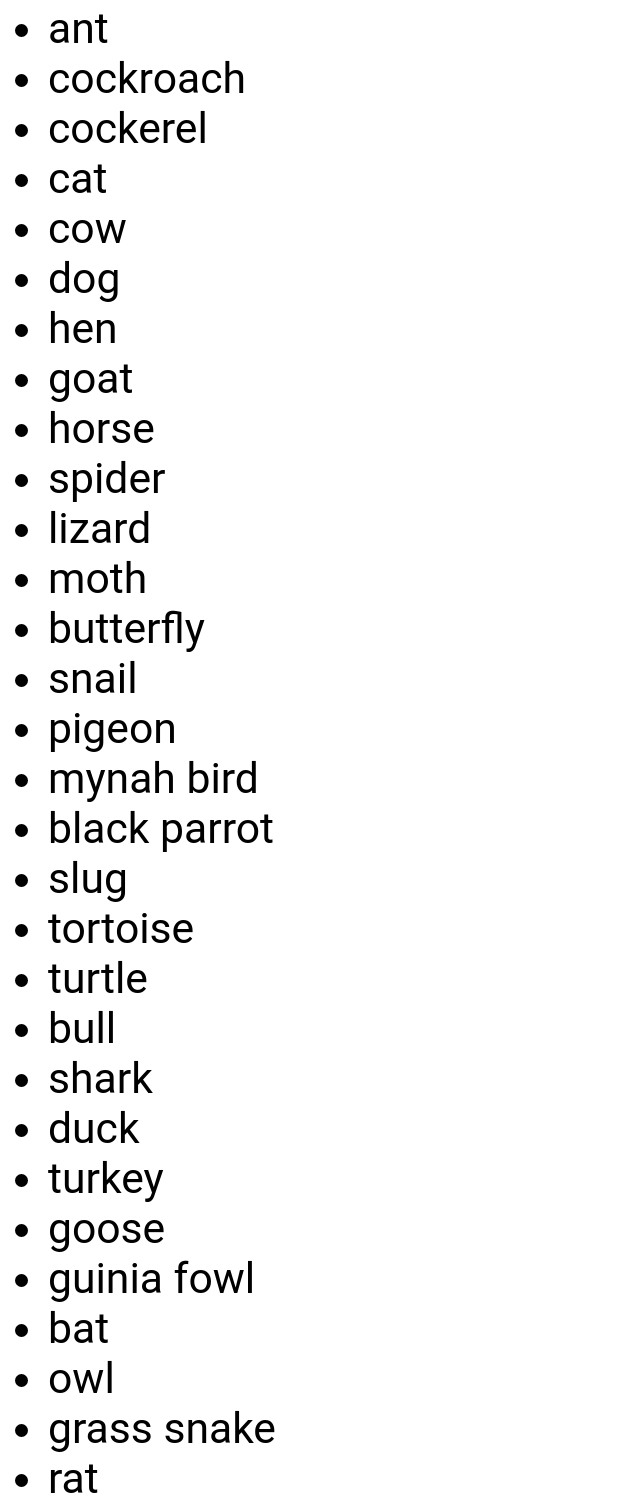
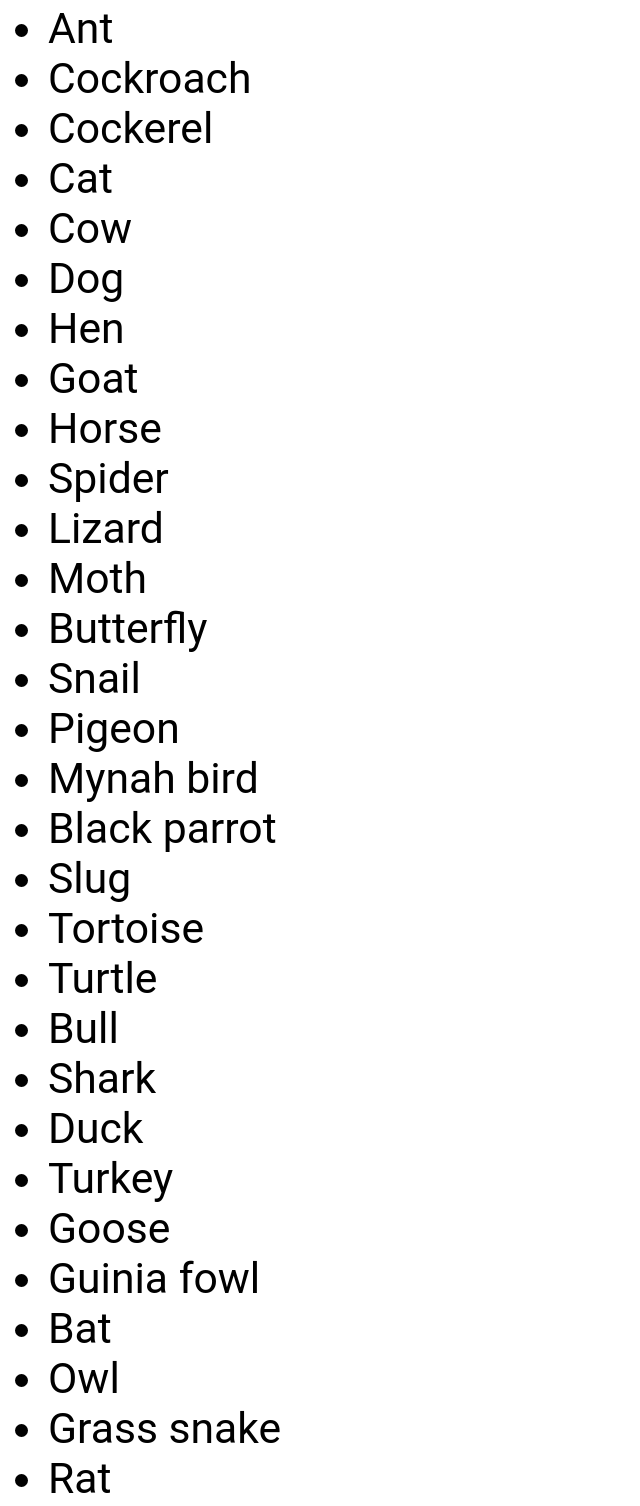
Before and after one commit to GoldenD60/creole-translator, a plain HTML site: page index.html in a window 1280 px wide. Shown: the part 281-1787 px from the top of the page, without its empty margins (0-640 px from the left). Drawn offline with Linux system fonts and the light colour scheme.

Commit message:
Caps at beginning of words
in index.html under then "Animals" list

```diff
--- a/index.html
+++ b/index.html
@@ -14,36 +14,36 @@
     	<a class="--headers">Animals</a>
     	<br>
     	<ul>
-    		<li>ant</li>
-			<li>cockroach</li>
-			<li>cockerel</li>
-			<li>cat</li>
-			<li>cow</li>
-			<li>dog</li>
-			<li>hen</li>
-			<li>goat</li>
-			<li>horse</li>
-			<li>spider</li>
-			<li>lizard</li>
-			<li>moth</li>
-			<li>butterfly</li>
-			<li>snail</li>
-			<li>pigeon</li>
-			<li>mynah bird</li>
-			<li>black parrot</li>
-			<li>slug</li>
-			<li>tortoise</li>
-			<li>turtle</li>
-			<li>bull</li>
-			<li>shark</li>
-			<li>duck</li>
-			<li>turkey</li>
-			<li>goose</li>
-			<li>guinia fowl</li>
-			<li>bat</li>
-			<li>owl</li>
-			<li>grass snake</li>
-			<li>rat</li>
+    		<li>Ant</li>
+			<li>Cockroach</li>
+			<li>Cockerel</li>
+			<li>Cat</li>
+			<li>Cow</li>
+			<li>Dog</li>
+			<li>Hen</li>
+			<li>Goat</li>
+			<li>Horse</li>
+			<li>Spider</li>
+			<li>Lizard</li>
+			<li>Moth</li>
+			<li>Butterfly</li>
+			<li>Snail</li>
+			<li>Pigeon</li>
+			<li>Mynah bird</li>
+			<li>Black parrot</li>
+			<li>Slug</li>
+			<li>Tortoise</li>
+			<li>Turtle</li>
+			<li>Bull</li>
+			<li>Shark</li>
+			<li>Duck</li>
+			<li>Turkey</li>
+			<li>Goose</li>
+			<li>Guinia fowl</li>
+			<li>Bat</li>
+			<li>Owl</li>
+			<li>Grass snake</li>
+			<li>Rat</li>
     	</ul>
 	</p>
 </body>
```
